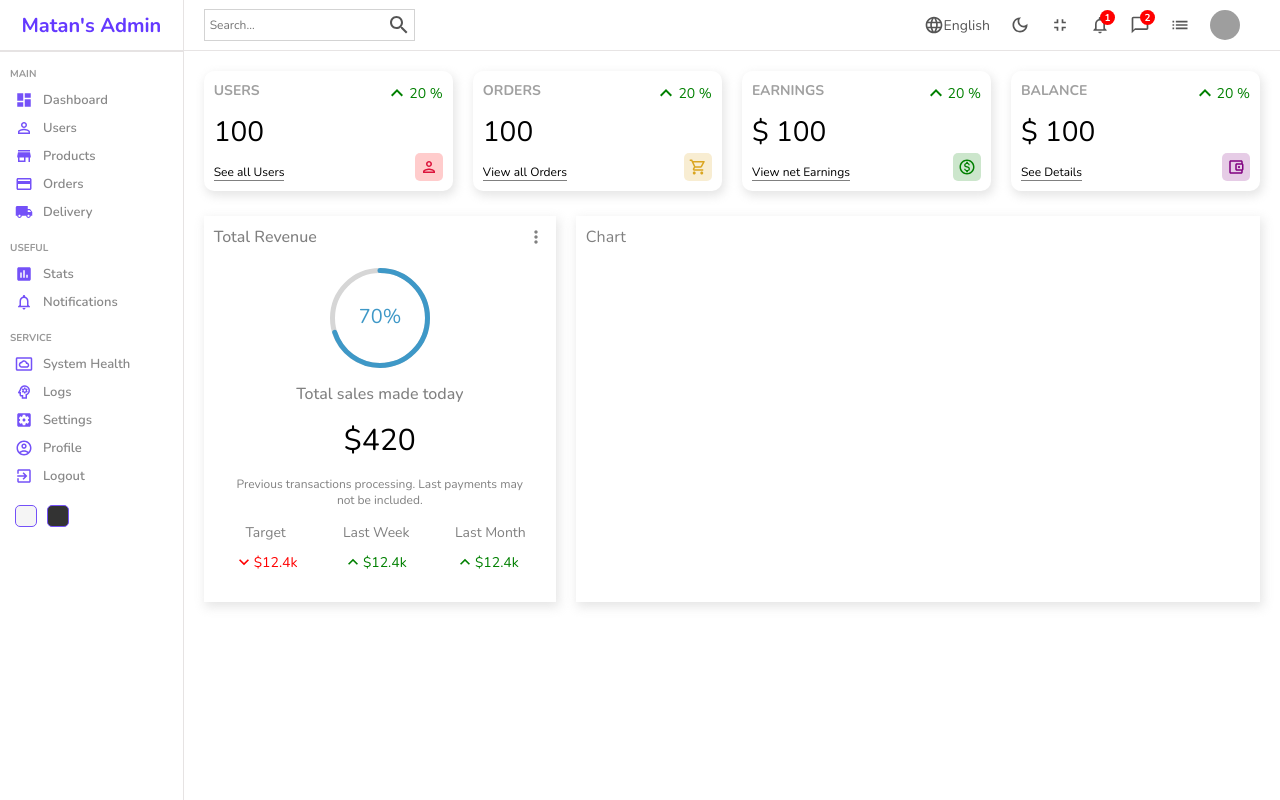
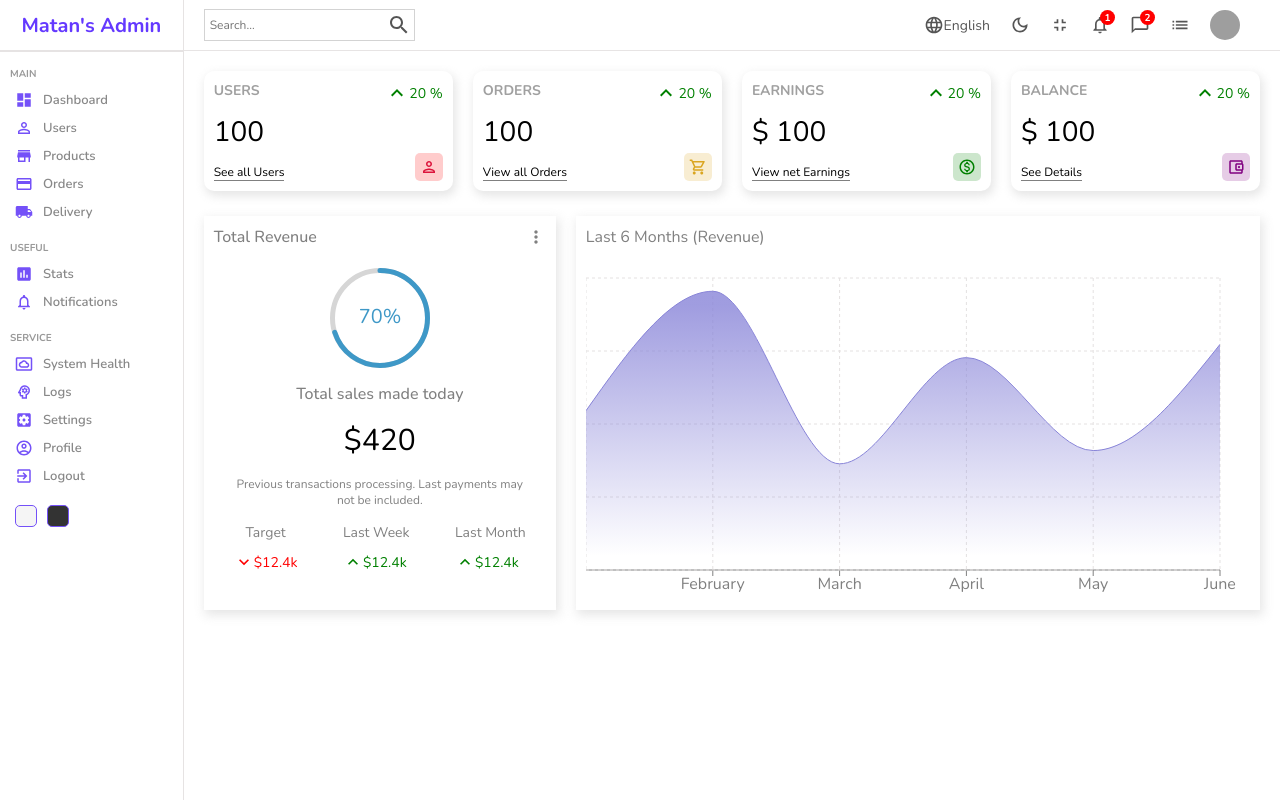
Before and after one commit to matan3sh/admin-dashboard-1, a React (Vite) app: page / in a window 1280 px wide. Built offline with nearby package versions, Linux system fonts and the light colour scheme; grey boxes are pictures that could not be loaded.

Commit message:
Finish Chart component

```diff
--- a/package.json
+++ b/package.json
@@ -17,6 +17,7 @@
     "react-circular-progressbar": "^2.0.4",
     "react-dom": "^18.2.0",
     "react-router-dom": "^6.4.5",
+    "recharts": "^2.1.9",
     "sass": "^1.56.2"
   },
   "devDependencies": {
--- a/src/components/Chart/Chart.tsx
+++ b/src/components/Chart/Chart.tsx
@@ -1,7 +1,59 @@
+import { FC } from "react";
+import {
+  AreaChart,
+  Area,
+  XAxis,
+  CartesianGrid,
+  Tooltip,
+  ResponsiveContainer,
+} from "recharts";
 import "./Chart.scss";
 
-const Chart = () => {
-  return <div className="chart">Chart</div>;
+const data = [
+  { name: "January", Total: 1200 },
+  { name: "February", Total: 2100 },
+  { name: "March", Total: 800 },
+  { name: "April", Total: 1600 },
+  { name: "May", Total: 900 },
+  { name: "June", Total: 1700 },
+];
+
+interface Props {
+  title: string;
+  aspect: number;
+}
+
+const Chart: FC<Props> = ({ title, aspect }) => {
+  return (
+    <div className="chart">
+      <div className="title">{title}</div>
+      <ResponsiveContainer width="100%" aspect={aspect}>
+        <AreaChart
+          width={730}
+          height={250}
+          data={data}
+          margin={{ top: 10, right: 30, left: 0, bottom: 0 }}
+        >
+          <defs>
+            <linearGradient id="total" x1="0" y1="0" x2="0" y2="1">
+              <stop offset="5%" stopColor="#8884d8" stopOpacity={0.8} />
+              <stop offset="95%" stopColor="#8884d8" stopOpacity={0} />
+            </linearGradient>
+          </defs>
+          <XAxis dataKey="name" stroke="gray" />
+          <CartesianGrid strokeDasharray="3 3" className="chartGrid" />
+          <Tooltip />
+          <Area
+            type="monotone"
+            dataKey="Total"
+            stroke="#8884d8"
+            fillOpacity={1}
+            fill="url(#total)"
+          />
+        </AreaChart>
+      </ResponsiveContainer>
+    </div>
+  );
 };
 
 export default Chart;
--- a/src/pages/Home/Home.tsx
+++ b/src/pages/Home/Home.tsx
@@ -20,7 +20,7 @@ const Home = () => {
 
         <div className="charts">
           <Featured />
-          <Chart />
+          <Chart title="Last 6 Months (Revenue)" aspect={2 / 1} />
         </div>
       </div>
     </div>
```
Also changed, not shown: 1 other file (tests, documents, lock files or other folders).
